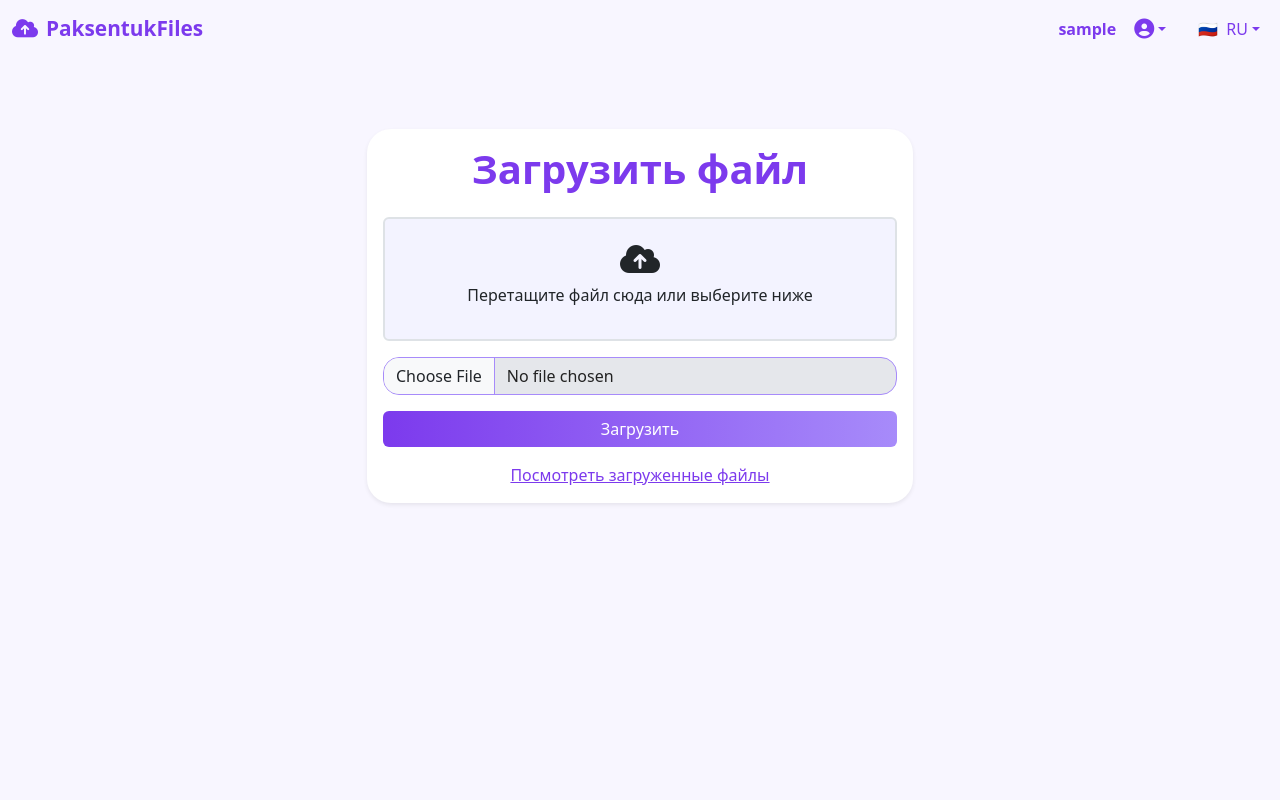
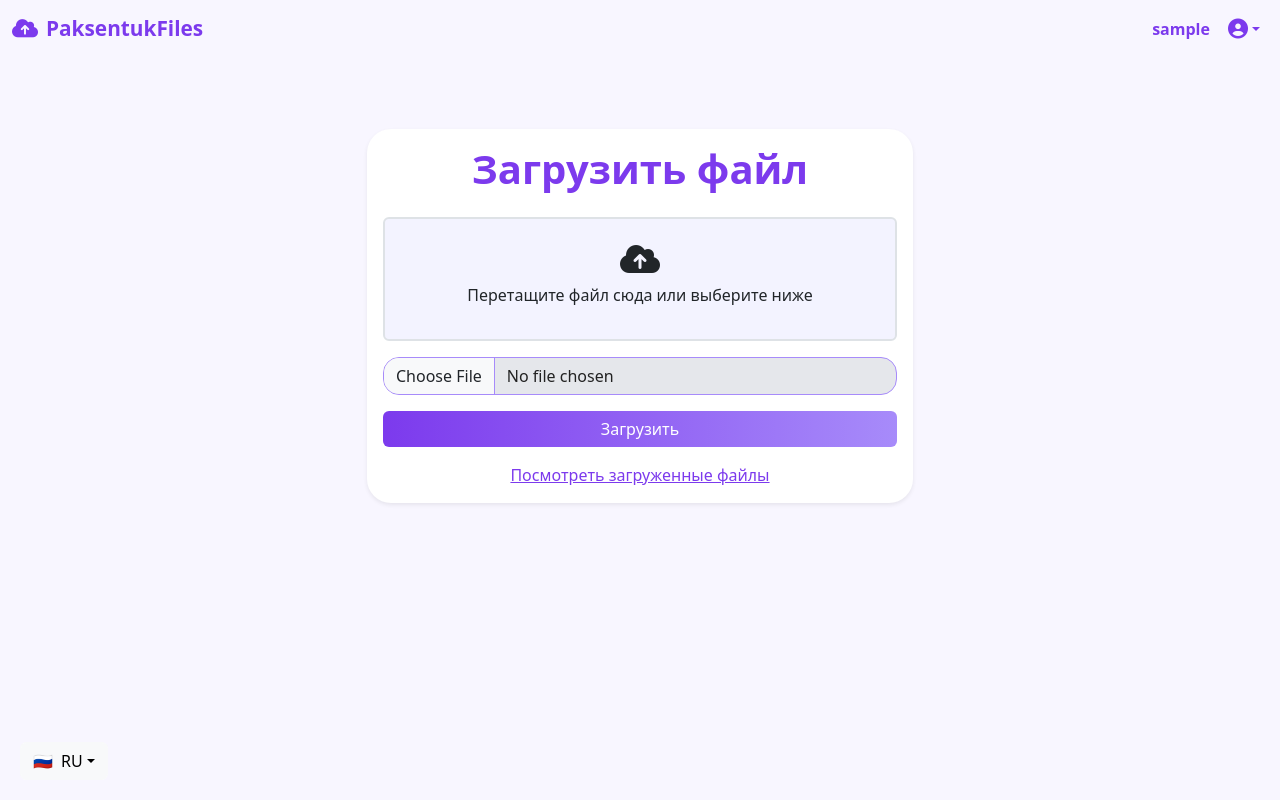
Before and after one commit to SKRIBLDAX/flask-file-uploader, a Flask app: page / in a window 1280 px wide. Run offline with Flask 2, Linux system fonts and the light colour scheme; the visitor is signed in with stand-in values (Sample User, id 1).

Commit message:
Переключатель языка перемещён в левый нижний угол, лишние кнопки удалены, navbar очищен

```diff
--- a/templates/upload.html
+++ b/templates/upload.html
@@ -125,15 +125,6 @@
                 <li><a class="dropdown-item text-danger" href="/logout" id="logoutLink"><i class="fa fa-sign-out-alt me-1"></i>Выйти</a></li>
               </ul>
             </li>
-            <li class="nav-item dropdown ms-3">
-              <a class="nav-link dropdown-toggle d-flex align-items-center" href="#" id="langDropdown" role="button" data-bs-toggle="dropdown" aria-expanded="false">
-                <span id="langFlag">🇷🇺</span> <span id="langLabel" class="ms-2">RU</span>
-              </a>
-              <ul class="dropdown-menu" aria-labelledby="langDropdown">
-                <li><a class="dropdown-item lang-option" href="#" data-lang="ru"><span class="me-2">🇷🇺</span>Русский</a></li>
-                <li><a class="dropdown-item lang-option" href="#" data-lang="en"><span class="me-2">🇬🇧</span>English</a></li>
-              </ul>
-            </li>
           </ul>
         </div>
       </div>
@@ -198,6 +189,16 @@
           </div>
         </div>
       </div>
+    </div>
+    <!-- Переключатель языка в левом нижнем углу -->
+    <div id="langSwitcher" style="position:fixed;left:20px;bottom:20px;z-index:2000;">
+      <button class="btn btn-light dropdown-toggle d-flex align-items-center" type="button" id="langDropdown" data-bs-toggle="dropdown" aria-expanded="false">
+        <span id="langFlag">🇷🇺</span> <span id="langLabel" class="ms-2">RU</span>
+      </button>
+      <ul class="dropdown-menu" aria-labelledby="langDropdown">
+        <li><a class="dropdown-item lang-option" href="#" data-lang="ru"><span class="me-2">🇷🇺</span>Русский</a></li>
+        <li><a class="dropdown-item lang-option" href="#" data-lang="en"><span class="me-2">🇬🇧</span>English</a></li>
+      </ul>
     </div>
     <script src="https://cdn.jsdelivr.net/npm/bootstrap@5.3.2/dist/js/bootstrap.bundle.min.js"></script>
     <script>
```
Also changed, not shown: templates/files.html (+10 -9 lines).
